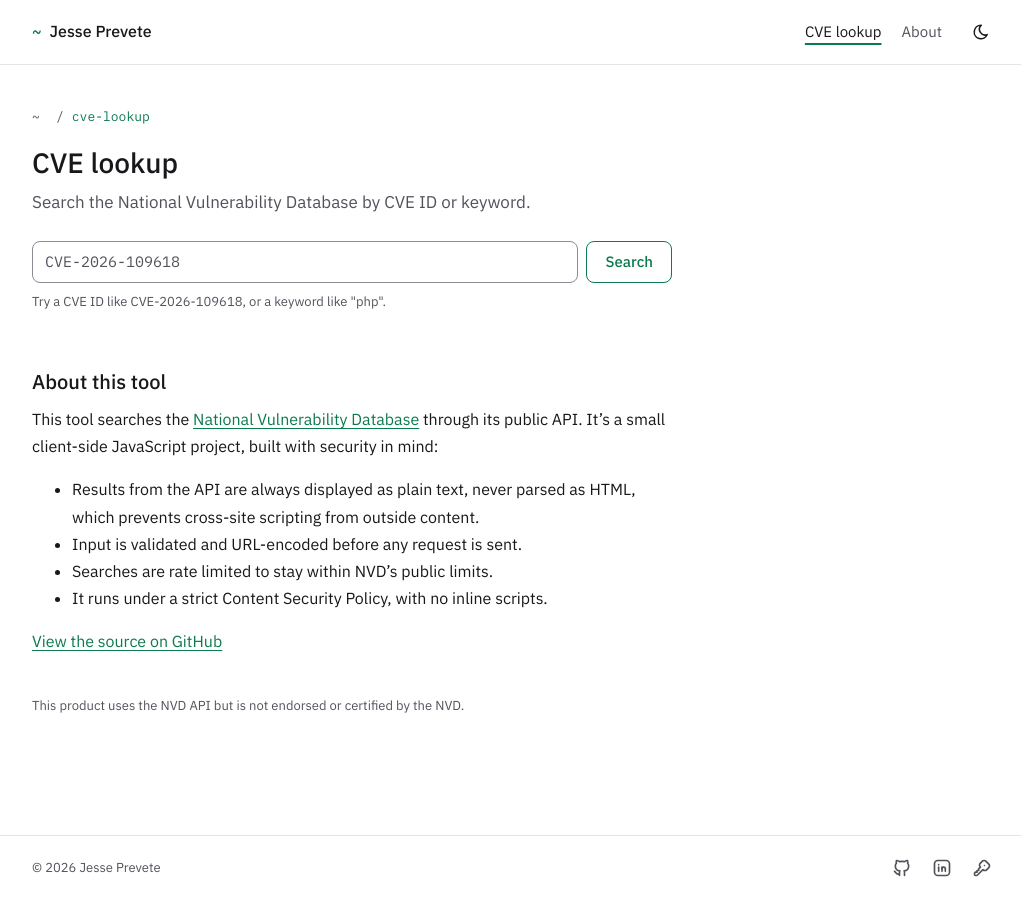
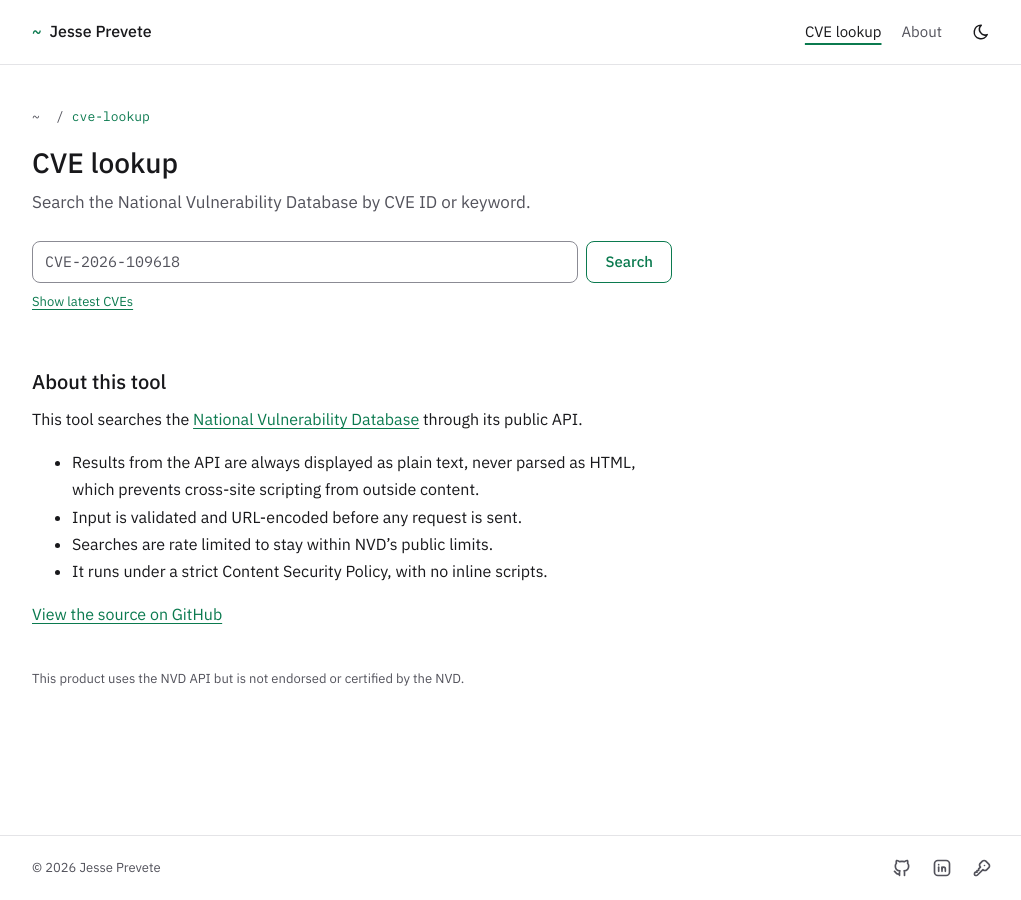
Before and after one commit to JessePrevete/JessePrevete.github.io, a Jekyll site: the page built from cve-lookup.md, in a window 1280 px wide. Shown: the whole page, without its empty margins (124-1145 px from the left). Built offline with Jekyll 4.4.1, drawn with Linux system fonts in a browser that asks for light colours; part of the change alters nothing that is shown.

Commit message:
Harden CVE lookup and add latest CVEs search button

```diff
--- a/assets/css/main.css
+++ b/assets/css/main.css
@@ -846,6 +846,36 @@ body {
   color: var(--muted);
 }
 
+/* "Show latest CVEs": a text-style button inside the hint line.
+   Hidden without JavaScript, since it can't work without it. */
+.cve-latest {
+  display: none;
+  padding: 0;
+  font: inherit;
+  color: var(--accent);
+  text-decoration: underline;
+  text-underline-offset: 3px;
+  background: none;
+  border: 0;
+  cursor: pointer;
+}
+.js .cve-latest {
+  display: inline;
+}
+.cve-latest:disabled {
+  color: var(--muted);
+  text-decoration: none;
+  cursor: not-allowed;
+}
+
+/* Label above "latest" results. */
+.cve-note {
+  margin: 0;
+  font-family: var(--font-mono);
+  font-size: 0.75rem;
+  color: var(--muted);
+}
+
 /* Results: cards built by cve-lookup.js. */
 .cve-results {
   display: grid;
--- a/assets/js/cve-lookup.js
+++ b/assets/js/cve-lookup.js
@@ -1,32 +1,51 @@
 document.addEventListener('DOMContentLoaded', function () {
+  'use strict';
   const input = document.querySelector('.cve-search input');
   const button = document.querySelector('.cve-search button');
+  const latestButton = document.querySelector('.cve-latest');
   const results = document.querySelector('.cve-results');
+  const status = document.querySelector('.cve-status');
+  if (!input || !button || !results) return;
+
+  const API_URL = 'https://services.nvd.nist.gov/rest/json/cves/2.0';
   const RATE_LIMIT = 5;
   const RATE_WINDOW_MS = 30000;
+  const TIMEOUT_MS = 15000;
+  const MAX_QUERY = 100;
+  const MAX_RESULTS = 10;
+  const LATEST_DAYS = 7;
+  const EXAMPLE_ID = 'CVE-2026-109618';
+
   const requestTimes = [];
   let cooldownTimer = null;
+  let busy = false;
 
-  function msUntilAvailable() {
+  function msUntilAvailable(count) {
     const now = Date.now();
     while (requestTimes.length && now - requestTimes[0] >= RATE_WINDOW_MS) {
       requestTimes.shift();
     }
-    if (requestTimes.length < RATE_LIMIT) return 0;
-    return RATE_WINDOW_MS - (now - requestTimes[0]);
+    const over = requestTimes.length + count - RATE_LIMIT;
+    if (over <= 0) return 0;
+    return RATE_WINDOW_MS - (now - requestTimes[over - 1]);
+  }
+
+  function setDisabled(disabled) {
+    button.disabled = disabled;
+    if (latestButton) latestButton.disabled = disabled;
   }
 
   function startCooldown(ms) {
     clearInterval(cooldownTimer);
     const end = Date.now() + ms;
-    button.disabled = true;
+    setDisabled(true);
     function tick() {
       const left = Math.ceil((end - Date.now()) / 1000);
       if (left <= 0) {
         clearInterval(cooldownTimer);
         cooldownTimer = null;
-        button.disabled = false;
         button.textContent = 'Search';
+        if (!busy) setDisabled(false);
         return;
       }
       button.textContent = 'Wait ' + left + 's';
@@ -35,7 +54,6 @@ document.addEventListener('DOMContentLoaded', function () {
     cooldownTimer = setInterval(tick, 250);
   }
 
-  // Builds an element with text set via textContent, so nothing is ever parsed as HTML
   function el(tag, className, text) {
     const node = document.createElement(tag);
     if (className) node.className = className;
@@ -43,88 +61,151 @@ document.addEventListener('DOMContentLoaded', function () {
     return node;
   }
 
+  function announce(text) {
+    if (status) status.textContent = text;
+  }
+
   function showMessage(text) {
     results.replaceChildren(el('p', 'cve-message', text));
+    announce(text);
   }
 
-  button.addEventListener('click', lookupCVE);
-  input.addEventListener('keydown', function (e) {
-    if (e.key === 'Enter') lookupCVE();
-  });
+  async function request(params) {
+    const controller = new AbortController();
+    const timer = setTimeout(function () { controller.abort(); }, TIMEOUT_MS);
+    requestTimes.push(Date.now());
+    try {
+      const res = await fetch(API_URL + '?' + params, {
+        credentials: 'omit',
+        referrerPolicy: 'no-referrer',
+        redirect: 'error',
+        signal: controller.signal
+      });
+      if (res.status === 403 || res.status === 429) {
+        throw namedError('RateLimitError', 'NVD is limiting requests');
+      }
+      if (!res.ok) {
+        throw new Error('API returned ' + res.status);
+      }
+      return await res.json();
+    } finally {
+      clearTimeout(timer);
+    }
+  }
 
-  async function lookupCVE() {
-    if (button.disabled) return;
+  function namedError(name, message) {
+    const err = new Error(message);
+    err.name = name;
+    return err;
+  }
+
+  async function run(requestsNeeded, task) {
+    const wait = msUntilAvailable(requestsNeeded);
+    if (wait > 0) {
+      startCooldown(wait);
+      announce('Too many searches. Try again in ' + Math.ceil(wait / 1000) + ' seconds.');
+      return;
+    }
+    busy = true;
+    setDisabled(true);
+    showMessage('Searching…');
+    try {
+      await task();
+    } catch (err) {
+      if (err.name === 'RateLimitError') {
+        showMessage('The NVD API is limiting requests right now. Wait about 30 seconds and try again.');
+        startCooldown(RATE_WINDOW_MS);
+      } else if (err.name === 'AbortError') {
+        showMessage('NVD took too long to respond. Try again in a moment.');
+      } else if (err.name === 'FormatError') {
+        showMessage('Got a response from NVD, but it was in an unexpected format.');
+      } else {
+        showMessage("Couldn't reach the NVD API. If you've searched several times quickly, wait 30 seconds and try again.");
+      }
+      console.error(err);
+    } finally {
+      busy = false;
+      if (!cooldownTimer) {
+        const wait = msUntilAvailable(1);
+        if (wait > 0) startCooldown(wait);
+        else setDisabled(false);
+      }
+    }
+  }
+
+  function search() {
+    if (busy || button.disabled) return;
 
     const query = input.value.trim();
     if (!query) {
-      showMessage('Enter a CVE ID like CVE-2024-3094, or a keyword like "openssl".');
+      showMessage('Enter a CVE ID like ' + EXAMPLE_ID + ', or a keyword like "php".');
+      return;
+    }
+    if (query.length > MAX_QUERY) {
+      showMessage('Searches are limited to ' + MAX_QUERY + ' characters.');
       return;
     }
 
-    let param;
+    let params;
     if (/^cve/i.test(query)) {
       const id = query.toUpperCase().replace(/[\s_]+/g, '-').replace(/^CVE-?/, 'CVE-');
       const match = /^CVE-(\d{4})-(\d{4,})$/.exec(id);
       const year = match ? Number(match[1]) : 0;
       if (!match || year < 1999 || year > new Date().getFullYear()) {
-        showMessage("That doesn't look like a valid CVE ID. Use the format CVE-YYYY-NNNN, for example CVE-2024-3094.");
+        showMessage("That doesn't look like a valid CVE ID. Use the format CVE-YYYY-NNNN, for example " + EXAMPLE_ID + '.');
         return;
       }
       input.value = id;
-      param = 'cveId=' + encodeURIComponent(id);
+      params = 'cveId=' + encodeURIComponent(id);
     } else {
       if (query.length < 3) {
         showMessage('Keyword searches need at least 3 characters.');
         return;
       }
-      param = 'keywordSearch=' + encodeURIComponent(query) + '&resultsPerPage=10';
+      params = 'keywordSearch=' + encodeURIComponent(query) + '&resultsPerPage=' + MAX_RESULTS + '&noRejected';
     }
 
-    const wait = msUntilAvailable();
-    if (wait > 0) {
-      startCooldown(wait);
-      return;
-    }
-    requestTimes.push(Date.now());
-    button.disabled = true;
+    run(1, async function () {
+      const data = await request(params);
+      render(data && data.vulnerabilities, 'search');
+    });
+  }
 
-    showMessage('Searching…');
+  function nvdDate(date) {
+    return date.toISOString().replace('Z', '+00:00');
+  }
 
-    let data;
-    try {
-      const res = await fetch(
-        'https://services.nvd.nist.gov/rest/json/cves/2.0?' + param
-      );
+  function latest() {
+    if (busy || button.disabled) return;
 
-      if (res.status === 403 || res.status === 429) {
-        showMessage('The NVD API is limiting requests right now. Wait about 30 seconds and try again.');
-        startCooldown(RATE_WINDOW_MS);
+    const end = new Date();
+    const start = new Date(end.getTime() - LATEST_DAYS * 24 * 60 * 60 * 1000);
+    const range = 'pubStartDate=' + encodeURIComponent(nvdDate(start)) +
+      '&pubEndDate=' + encodeURIComponent(nvdDate(end)) + '&noRejected';
+
+    run(2, async function () {
+      const count = await request(range + '&resultsPerPage=1');
+      const total = Number(count && count.totalResults) || 0;
+      if (total === 0) {
+        render([], 'latest');
         return;
       }
+      const startIndex = Math.max(0, total - 20);
+      const data = await request(range + '&resultsPerPage=20&startIndex=' + startIndex);
+      render(data && data.vulnerabilities, 'latest');
+    });
+  }
 
-      if (!res.ok) {
-        throw new Error('API returned ' + res.status);
-      }
+  function render(vulns, mode) {
+    try {
+      renderResults(vulns || [], mode);
+    } catch (err) {
+      throw namedError('FormatError', 'Unexpected response: ' + err.message);
+    }
+  }
 
-      data = await res.json();
-    } catch (err) {
-      showMessage("Couldn't reach the NVD API. If you've searched several times quickly, wait 30 seconds and try again.");
-      console.error(err);
-      return;
-    } finally {
-      if (!cooldownTimer) {
-        const wait = msUntilAvailable();
-        if (wait > 0) startCooldown(wait);
-        else button.disabled = false;
-      }
-    }
-
-    try {
-      renderResults((data && data.vulnerabilities) || []);
-    } catch (err) {
-      showMessage('Got a response from NVD, but it was in an unexpected format.');
-      console.error(err);
-    }
+  function first(list) {
+    return Array.isArray(list) ? list[0] : undefined;
   }
 
   function labeledLine(label, value) {
@@ -134,15 +215,27 @@ document.addEventListener('DOMContentLoaded', function () {
     return p;
   }
 
-  function renderResults(vulns) {
+  function renderResults(vulns, mode) {
     if (vulns.length === 0) {
-      showMessage('No results found.');
+      showMessage(mode === 'latest'
+        ? 'No CVEs were published in the last ' + LATEST_DAYS + ' days.'
+        : 'No results found.');
       return;
     }
 
+    const sorted = vulns.slice().sort(function (a, b) {
+      const pa = String((a && a.cve && a.cve.published) || '');
+      const pb = String((b && b.cve && b.cve.published) || '');
+      return mode === 'latest' ? pb.localeCompare(pa) : 0;
+    });
+    const shown = sorted.slice(0, MAX_RESULTS);
+
     const fragment = document.createDocumentFragment();
+    if (mode === 'latest') {
+      fragment.appendChild(el('p', 'cve-note', 'Newest CVEs published in the last ' + LATEST_DAYS + ' days'));
+    }
 
-    vulns.slice(0, 10).forEach(function (v) {
+    shown.forEach(function (v) {
       const cve = (v && v.cve) || {};
 
       const desc =
@@ -151,9 +244,10 @@ document.addEventListener('DOMContentLoaded', function () {
 
       const metrics = cve.metrics || {};
       const cvss =
-        (metrics.cvssMetricV31 && metrics.cvssMetricV31[0]) ||
-        (metrics.cvssMetricV30 && metrics.cvssMetricV30[0]) ||
-        (metrics.cvssMetricV2 && metrics.cvssMetricV2[0]);
+        first(metrics.cvssMetricV40) ||
+        first(metrics.cvssMetricV31) ||
+        first(metrics.cvssMetricV30) ||
+        first(metrics.cvssMetricV2);
       const cvssData = (cvss && cvss.cvssData) || {};
 
       const score = cvssData.baseScore != null ? String(cvssData.baseScore) : 'N/A';
@@ -168,5 +262,16 @@ document.addEventListener('DOMContentLoaded', function () {
     });
 
     results.replaceChildren(fragment);
+
+    const noun = shown.length === 1 ? 'result' : 'results';
+    announce(mode === 'latest'
+      ? shown.length + ' latest CVEs'
+      : shown.length + ' ' + noun);
   }
+
+  button.addEventListener('click', search);
+  input.addEventListener('keydown', function (e) {
+    if (e.key === 'Enter') search();
+  });
+  if (latestButton) latestButton.addEventListener('click', latest);
 });
--- a/cve-lookup.md
+++ b/cve-lookup.md
@@ -12,16 +12,16 @@ scripts:
 
 <div class="cve-search" role="search">
   <label class="visually-hidden" for="cve-query">CVE ID or keyword</label>
-  <input id="cve-query" type="search" placeholder="CVE-2026-109618" maxlength="100" autocomplete="off" spellcheck="false" aria-describedby="cve-hint">
+  <input id="cve-query" type="search" placeholder="CVE-2026-109618" maxlength="100" autocomplete="off" spellcheck="false">
   <button type="button">Search</button>
 </div>
-<p class="cve-hint" id="cve-hint">Try a CVE ID like CVE-2026-109618, or a keyword like "php".</p>
-
-<div class="cve-results" aria-live="polite"></div>
+<p class="cve-hint"><button type="button" class="cve-latest">Show latest CVEs</button></p>
+<p class="cve-status visually-hidden" role="status"></p>
+<div class="cve-results"></div>
 
 ## About this tool
 
-This tool searches the [National Vulnerability Database](https://nvd.nist.gov/) through its public API. It's a small client-side JavaScript project, built with security in mind:
+This tool searches the [National Vulnerability Database](https://nvd.nist.gov/) through its public API.
 
 - Results from the API are always displayed as plain text, never parsed as HTML, which prevents cross-site scripting from outside content.
 - Input is validated and URL-encoded before any request is sent.
```
